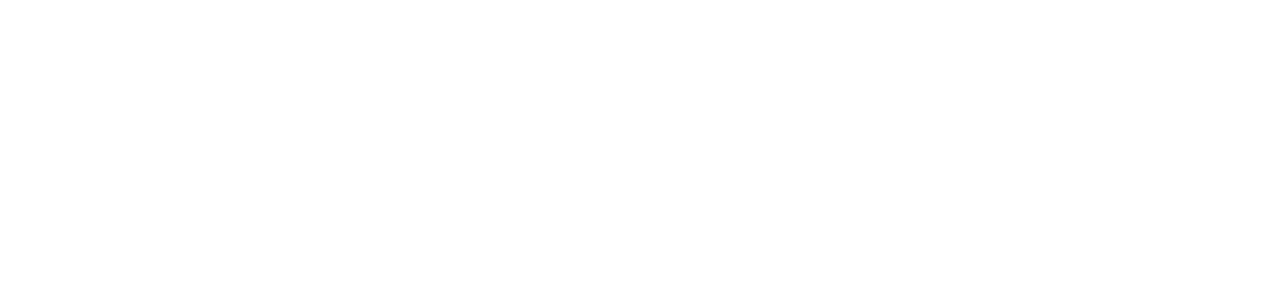
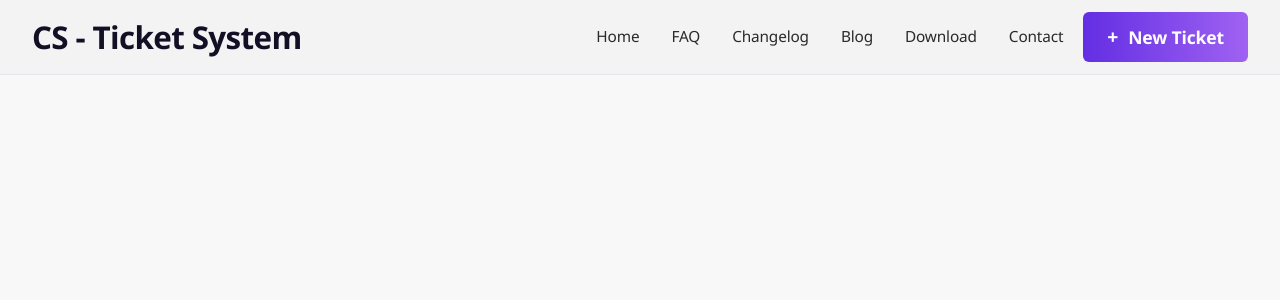
Before and after one commit to Shawon-Mahmud07/Customer-Support-Zone, a React (Vite) app: page / in a window 1280 px wide. Shown: the top 300 px of the page. Built offline with nearby package versions, Linux system fonts and the light colour scheme.

Commit message:
Refactor navbar component and align UI theme with Figma

```diff
--- a/index.html
+++ b/index.html
@@ -1,5 +1,5 @@
 <!doctype html>
-<html lang="en">
+<html lang="en" data-theme="light">
   <head>
     <meta charset="UTF-8" />
     <link rel="icon" type="image/svg+xml" href="/vite.svg" />
--- /dev/null
+++ b/public/tickets.js
@@ -0,0 +1,110 @@
+export const initialTickets = [
+  {
+    id: 1,
+    title: "Login Page Not Loading",
+    description: "Users are reporting that the login page is not loading properly on mobile devices. The page shows a blank white screen.",
+    customer: "John Smith",
+    priority: "High",
+    status: "Open",
+    createdAt: "2024-01-15"
+  },
+  {
+    id: 2,
+    title: "Payment Gateway Timeout",
+    description: "Payment transactions are timing out after 30 seconds. This is affecting multiple customers trying to complete purchases.",
+    customer: "Sarah Johnson",
+    priority: "High",
+    status: "Open",
+    createdAt: "2024-01-14"
+  },
+  {
+    id: 3,
+    title: "Dashboard Widget Missing Data",
+    description: "The analytics widget on the main dashboard is not displaying data for the past 24 hours.",
+    customer: "Michael Brown",
+    priority: "Medium",
+    status: "Open",
+    createdAt: "2024-01-13"
+  },
+  {
+    id: 4,
+    title: "Email Notifications Not Sending",
+    description: "Password reset emails are not being delivered to users' inboxes. No error messages are showing.",
+    customer: "Emily Davis",
+    priority: "High",
+    status: "Open",
+    createdAt: "2024-01-12"
+  },
+  {
+    id: 5,
+    title: "Search Function Returns No Results",
+    description: "The product search feature returns zero results even when searching for valid product names.",
+    customer: "David Wilson",
+    priority: "Medium",
+    status: "Open",
+    createdAt: "2024-01-11"
+  },
+  {
+    id: 6,
+    title: "Profile Picture Upload Failing",
+    description: "Users cannot upload profile pictures. The upload progress bar gets stuck at 100% but never completes.",
+    customer: "Lisa Anderson",
+    priority: "Low",
+    status: "Open",
+    createdAt: "2024-01-10"
+  },
+  {
+    id: 7,
+    title: "Cart Items Disappearing",
+    description: "Items added to the shopping cart disappear after page refresh. Sessions are not being maintained properly.",
+    customer: "Robert Taylor",
+    priority: "High",
+    status: "Open",
+    createdAt: "2024-01-09"
+  },
+  {
+    id: 8,
+    title: "Dark Mode Toggle Broken",
+    description: "The dark mode toggle button does not persist the user's preference. It reverts to light mode on refresh.",
+    customer: "Jennifer Martinez",
+    priority: "Low",
+    status: "Open",
+    createdAt: "2024-01-08"
+  },
+  {
+    id: 9,
+    title: "Export to PDF Not Working",
+    description: "The export to PDF feature is throwing an error message when trying to generate reports.",
+    customer: "Christopher Lee",
+    priority: "Medium",
+    status: "Open",
+    createdAt: "2024-01-07"
+  },
+  {
+    id: 10,
+    title: "Two-Factor Authentication Issues",
+    description: "Users are unable to complete 2FA setup. The verification code is not being accepted.",
+    customer: "Amanda White",
+    priority: "High",
+    status: "Open",
+    createdAt: "2024-01-06"
+  },
+  {
+    id: 11,
+    title: "Slow Page Load Times",
+    description: "The homepage is taking more than 5 seconds to load. Performance metrics show significant degradation.",
+    customer: "Daniel Garcia",
+    priority: "Medium",
+    status: "Open",
+    createdAt: "2024-01-05"
+  },
+  {
+    id: 12,
+    title: "API Rate Limiting Errors",
+    description: "Third-party integrations are hitting rate limits frequently, causing service disruptions.",
+    customer: "Michelle Thompson",
+    priority: "High",
+    status: "Open",
+    createdAt: "2024-01-04"
+  }
+];
--- a/src/App.css
+++ /dev/null
@@ -1,2 +0,0 @@
-@import "tailwindcss";
-@plugin "daisyui";
--- a/src/App.jsx
+++ b/src/App.jsx
@@ -1,16 +1,11 @@
-
-import './App.css'
+import Navbar from "./components/Navbar";
 
 function App() {
-
-
   return (
-    <>
-      <div>
-
-      </div>
-    </>
-  )
+    <div className="min-h-screen bg-base-200">
+      <Navbar />
+    </div>
+  );
 }
 
-export default App
+export default App;
--- /dev/null
+++ b/src/components/Navbar.jsx
@@ -0,0 +1,64 @@
+const navItems = ["Home", "FAQ", "Changelog", "Blog", "Download", "Contact"];
+
+function Navbar() {
+  return (
+    <header className="border-b border-[#e4e6eb] bg-[#f3f3f3]">
+      <div className="mx-auto flex h-18.5 w-full max-w-370 items-center justify-between px-5 sm:px-8">
+        <a href="#" className="text-[clamp(1.7rem,1.2vw+1rem,2.3rem)] leading-none font-bold tracking-[-0.02em] text-[#131025]">
+          CS - Ticket System
+        </a>
+
+        <div className="hidden items-center gap-5 lg:flex">
+          <nav>
+            <ul className="flex items-center gap-8 text-[clamp(0.92rem,0.6vw+0.48rem,1.3rem)] font-medium tracking-[-0.01em] text-[#2a2a2a]">
+              {navItems.map((item) => (
+                <li key={item}>
+                  <a href="#" className="transition-colors hover:text-(--primary-color)">
+                    {item}
+                  </a>
+                </li>
+              ))}
+            </ul>
+          </nav>
+          <button className="inline-flex items-center gap-2.5 rounded-md bg-[linear-gradient(90deg,#632EE3_0%,#9F62F2_100%)] px-6 py-3 text-[clamp(1rem,0.65vw+0.58rem,1.4rem)] font-semibold tracking-[-0.01em] text-white transition hover:brightness-95">
+            <span className="text-[1.1em] leading-none">+</span>
+            <span>New Ticket</span>
+          </button>
+        </div>
+
+        <div className="dropdown dropdown-end lg:hidden">
+          <div tabIndex={0} role="button" className="btn btn-ghost btn-circle">
+            <svg
+              xmlns="http://www.w3.org/2000/svg"
+              fill="none"
+              viewBox="0 0 24 24"
+              strokeWidth={1.7}
+              stroke="currentColor"
+              className="h-6 w-6"
+            >
+              <path strokeLinecap="round" strokeLinejoin="round" d="M3.75 6.75h16.5m-16.5 5.25h16.5m-16.5 5.25h16.5" />
+            </svg>
+          </div>
+          <ul
+            tabIndex={0}
+            className="menu dropdown-content z-10 mt-3 w-56 rounded-box border border-base-300 bg-base-100 p-2 shadow"
+          >
+            {navItems.map((item) => (
+              <li key={item}>
+                <a href="#">{item}</a>
+              </li>
+            ))}
+            <li className="mt-1">
+              <button className="inline-flex items-center gap-2 bg-[linear-gradient(90deg,#632EE3_0%,#9F62F2_100%)] text-white hover:brightness-95">
+                <span>+</span>
+                New Ticket
+              </button>
+            </li>
+          </ul>
+        </div>
+      </div>
+    </header>
+  );
+}
+
+export default Navbar;
--- /dev/null
+++ b/src/index.css
@@ -0,0 +1,97 @@
+@import "tailwindcss";
+@plugin "daisyui";
+
+/* Custom Theme Variables */
+:root {
+  color-scheme: light;
+  --primary-color: #7b43e9;
+  --primary-600: #723be7;
+  --secondary-color: #24a372;
+  --accent-color: #02a53b;
+  --neutral-color: #3f4650;
+  --base-100: #ffffff;
+  --base-200: #f5f5f5;
+  --base-300: #d8dce0;
+  --base-content: #111827;
+  --muted-content: #6b7280;
+  --footer-bg: #0b0b0e;
+}
+
+/* Banner Gradient Background */
+.banner-gradient {
+  background: linear-gradient(120deg, #8047ea 0%, #02a53b 100%);
+}
+
+/* Card Hover Effects */
+.ticket-card {
+  transition: all 0.3s ease;
+}
+
+.ticket-card:hover {
+  transform: translateY(-4px);
+  box-shadow: 0 10px 25px -5px rgba(0, 0, 0, 0.1);
+}
+
+/* Priority Badge Styles */
+.priority-high {
+  background-color: #ffe0df;
+  color: #cb3a31;
+}
+
+.priority-medium {
+  background-color: #f8f3b9;
+  color: #9d7a1b;
+}
+
+.priority-low {
+  background-color: #b9f8cf;
+  color: #0f8d47;
+}
+
+/* Status Badge Styles */
+.status-open {
+  background-color: #e5ddfd;
+  color: #6a31df;
+}
+
+.status-in-progress {
+  background-color: #e5f5ed;
+  color: #1a8f5e;
+}
+
+.status-resolved {
+  background-color: #d7f7e3;
+  color: #0f8d47;
+}
+
+body {
+  margin: 0;
+  font-family: "Poppins", "Segoe UI", -apple-system, BlinkMacSystemFont, sans-serif;
+  background-color: var(--base-200);
+  color: var(--base-content);
+}
+
+/* Smooth Transitions */
+* {
+  transition-property: background-color, border-color, color, fill, stroke, opacity, box-shadow, transform;
+  transition-timing-function: cubic-bezier(0.4, 0, 0.2, 1);
+  transition-duration: 150ms;
+}
+
+/* Custom Scrollbar */
+::-webkit-scrollbar {
+  width: 8px;
+}
+
+::-webkit-scrollbar-track {
+  background: #f1f1f1;
+}
+
+::-webkit-scrollbar-thumb {
+  background: #888;
+  border-radius: 4px;
+}
+
+::-webkit-scrollbar-thumb:hover {
+  background: #555;
+}
--- a/src/main.jsx
+++ b/src/main.jsx
@@ -1,6 +1,7 @@
 import { StrictMode } from 'react'
 import { createRoot } from 'react-dom/client'
 import App from './App.jsx'
+import './index.css'
 
 createRoot(document.getElementById('root')).render(
   <StrictMode>
```
Also changed, not shown: public/vector1.png (deleted), 1 other file (tests, documents, lock files or other folders).
